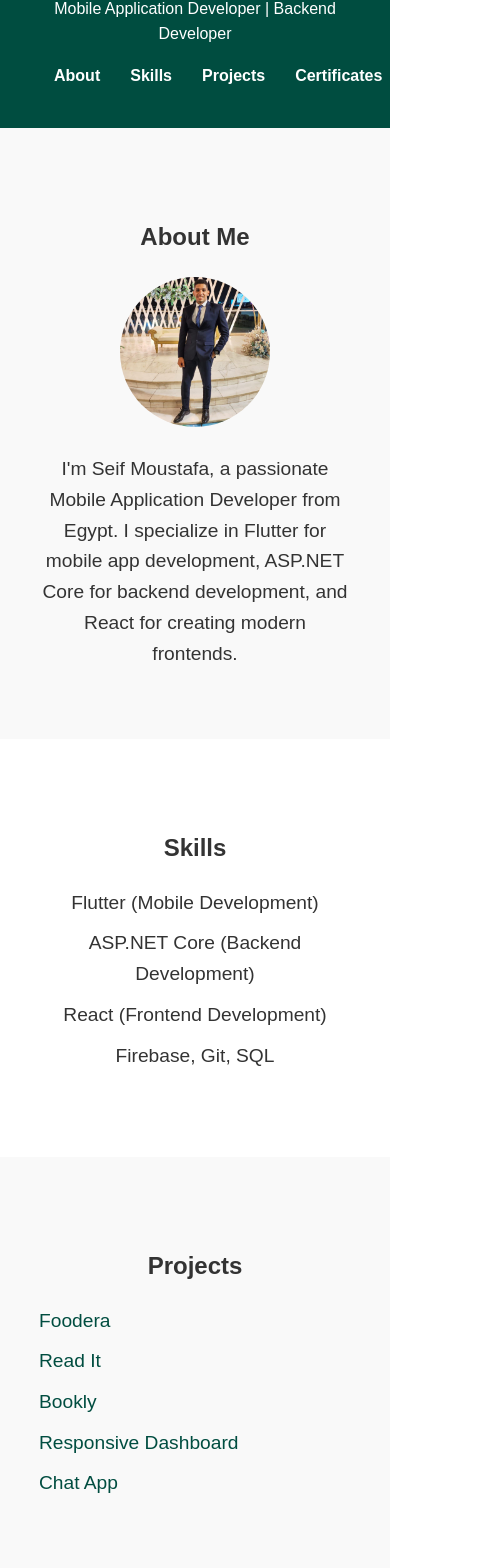
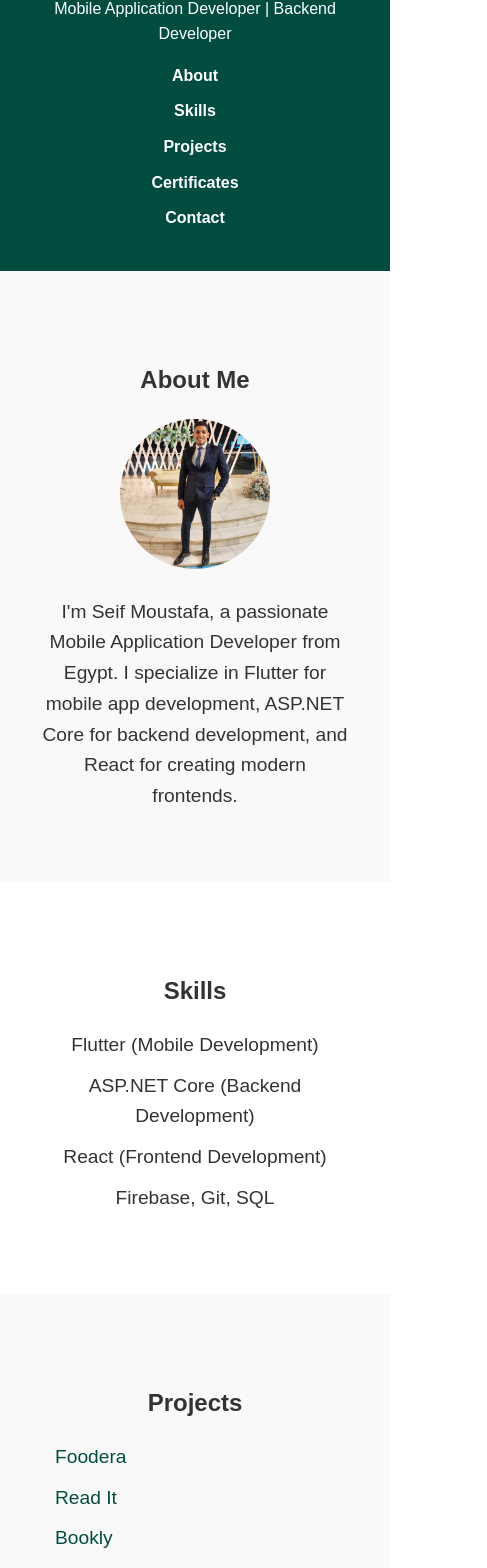
Before and after one commit to seifmoustafa/myPortfolio, a React (Create React App) app: page / in a window 390 px wide. Shown: the part 133-1701 px from the top of the page, 487 px wide, since content can reach past the window. Built offline with nearby package versions, Linux system fonts and the light colour scheme.

Commit message:
"Updated styles for Certificates, Header, Projects, and Skills components"

```diff
--- a/src/components/styles/Certificates.css
+++ b/src/components/styles/Certificates.css
@@ -1,18 +1,30 @@
 .certificates {
-    padding: 50px 0;
+  padding: 50px 20px;
   text-align: center;
   background: #f9f9f9;
 }
 
 .certificates .certificate img {
   width: 80%;
-    max-height: 400px;
-    object-fit: cover;
+  height: auto;
   margin: 0 auto;
+  object-fit: contain;
 }
 
 .certificates .certificate p {
   margin-top: 15px;
   font-size: 1.2rem;
   font-weight: bold;
+  color: #333;
 }
+
+@media (max-width: 768px) {
+  .certificates .certificate img {
+    width: 90%;
+    height: auto;
+  }
+
+  .certificates .certificate p {
+    font-size: 1rem;
+  }
+}
--- a/src/components/styles/Header.css
+++ b/src/components/styles/Header.css
@@ -9,8 +9,15 @@
   margin-bottom: 10px;
 }
 
+.header nav {
+  display: flex;
+  flex-wrap: wrap;
+  justify-content: center;
+  gap: 20px;
+}
+
 .header nav a {
-    margin: 0 15px;
+  margin: 0 10px;
   color: white;
   font-weight: bold;
   text-decoration: none;
@@ -19,3 +26,10 @@
 .header nav a:hover {
   color: #c8e6c9;
 }
+
+@media (max-width: 768px) {
+  .header nav {
+    flex-direction: column;
+    gap: 10px;
+  }
+}
--- a/src/components/styles/Projects.css
+++ b/src/components/styles/Projects.css
@@ -1,14 +1,35 @@
 .projects {
-    padding: 50px 0;
+  padding: 50px 20px;
   background: #f9f9f9;
 }
 
 .projects ul {
   list-style: none;
   padding: 0;
+  max-width: 600px;
+  margin: 0 auto;
 }
 
 .projects li {
   margin: 10px 0;
   font-size: 1.2rem;
 }
+
+.projects li a {
+  color: #004d40;
+  text-decoration: none;
+}
+
+.projects li a:hover {
+  text-decoration: underline;
+}
+
+@media (max-width: 768px) {
+  .projects ul {
+    padding: 0 10px;
+  }
+
+  .projects li {
+    font-size: 1rem;
+  }
+}
--- a/src/components/styles/Skills.css
+++ b/src/components/styles/Skills.css
@@ -1,14 +1,26 @@
 .skills {
-    padding: 50px 0;
+  padding: 50px 20px;
   text-align: center;
 }
 
 .skills ul {
   list-style: none;
   padding: 0;
+  max-width: 600px;
+  margin: 0 auto;
 }
 
 .skills li {
   margin: 10px 0;
   font-size: 1.2rem;
 }
+
+@media (max-width: 768px) {
+  .skills ul {
+    padding: 0 10px;
+  }
+
+  .skills li {
+    font-size: 1rem;
+  }
+}
```
Lines whose indentation alone changed are shown as unchanged.
